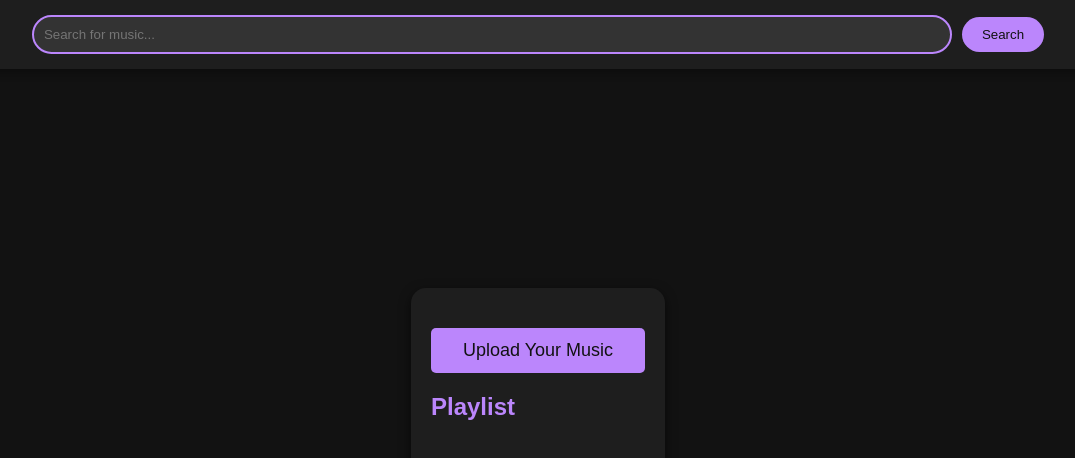
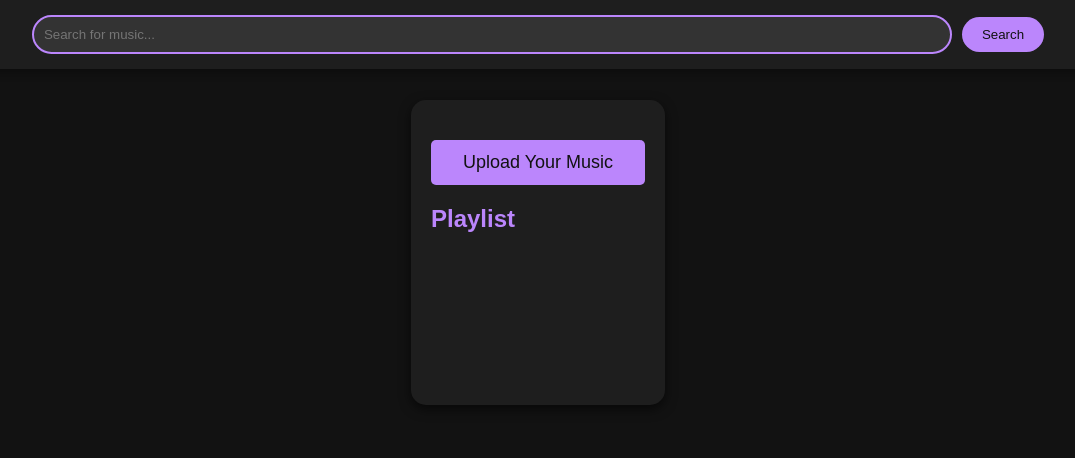
Before and after one commit to nitinsatya2520/KNS-MUSIC, a React (Create React App) app: page / in a window 1280 px wide. Shown: the top 458 px of the page, without its empty margins (122-1197 px from the left). Built offline with nearby package versions, Linux system fonts and the light colour scheme.

Commit message:
Update App.css

```diff
--- a/src/App.css
+++ b/src/App.css
@@ -8,7 +8,7 @@ body {
   display: flex;
   justify-content: center;
   align-items: center;
-  height: 100vh; /* Full viewport height */
+  height: 100%; /* Full viewport height */
   overflow: hidden; /* Prevent overflow */
 }
 
```
